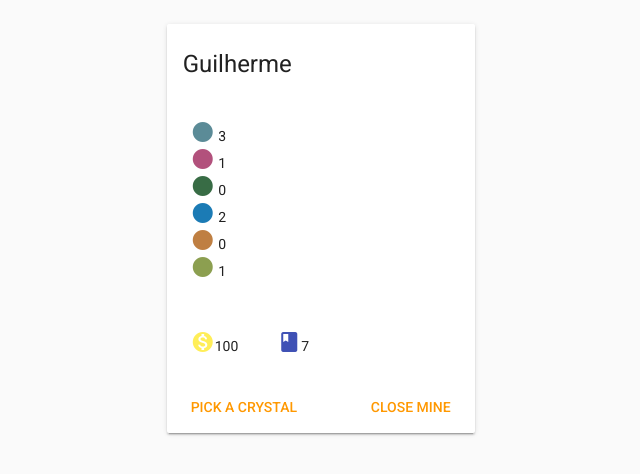
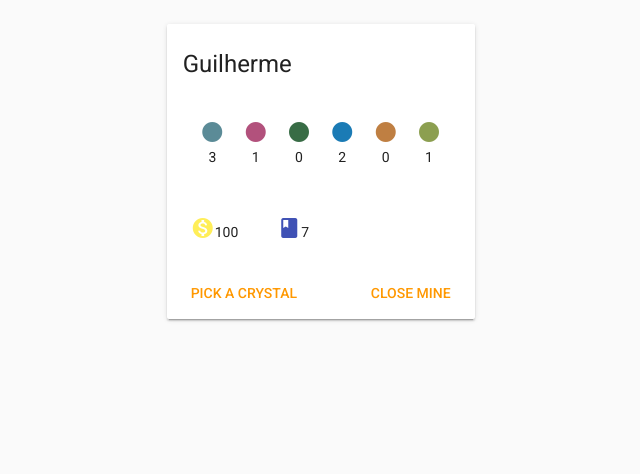
Before and after one commit to guiconti/quartz, a Vue app: page / in a window 1280 px wide. Shown: the top 474 px of the page, without its empty margins (268-908 px from the left). Built offline with nearby package versions, Linux system fonts and the light colour scheme; a web font is replaced by a local one; what vue-async-computed, vue-cookie, vue-resource would draw is missing.

Commit message:
Better player card crystal disposal

```diff
--- a/src/components/game/player/Crystal.vue
+++ b/src/components/game/player/Crystal.vue
@@ -1,7 +1,14 @@
 <template>
-  <v-layout>
-    <v-flex xs4>
-      <v-icon :color="this.getCrystalColor()(this.name)">brightness_1</v-icon> {{amount}}
+  <v-layout column>
+    <v-flex xs4 align-center>
+      <div class="text-xs-center">
+        <v-icon :color="this.getCrystalColor()(this.name)">brightness_1</v-icon>
+      </div>
+    </v-flex>
+    <v-flex xs4 align-center>
+      <div class="text-xs-center">
+        {{amount}}
+      </div>
     </v-flex>
   </v-layout>
 </template>
--- a/src/components/game/player/Player.vue
+++ b/src/components/game/player/Player.vue
@@ -8,12 +8,17 @@
     </v-card-title>
 
     <v-container fluid>
-      <app-crystal
+      <v-layout row>
+        <v-flex xs2
           v-for="crystal in crystals"
           :key="crystal"
+        >
+          <app-crystal
             :name="crystal.name"
             :amount="crystal.amount"
           />
+        </v-flex>
+      </v-layout>
     </v-container>
 
     <v-container fluid>
```
Lines whose indentation alone changed are shown as unchanged.
